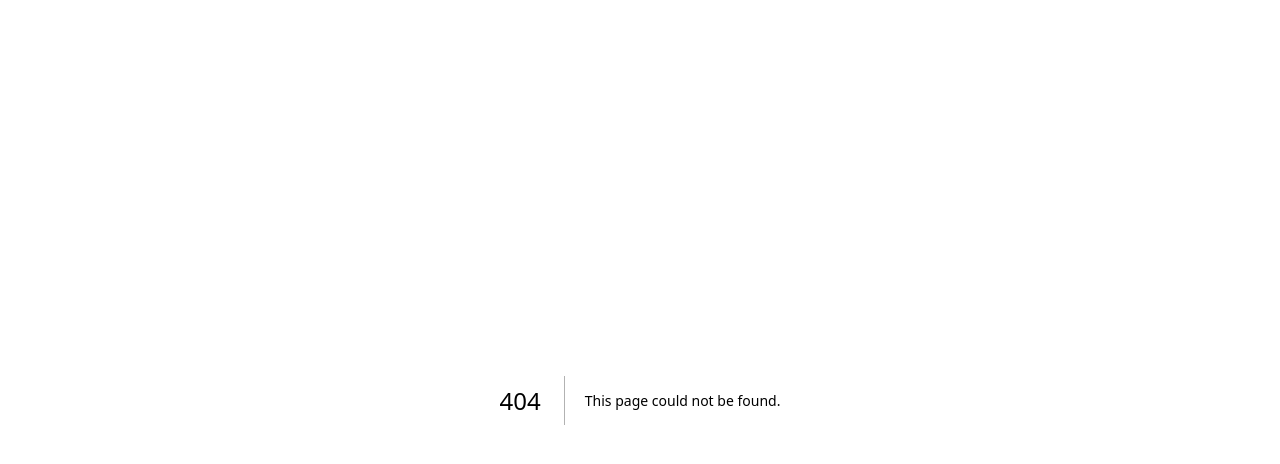
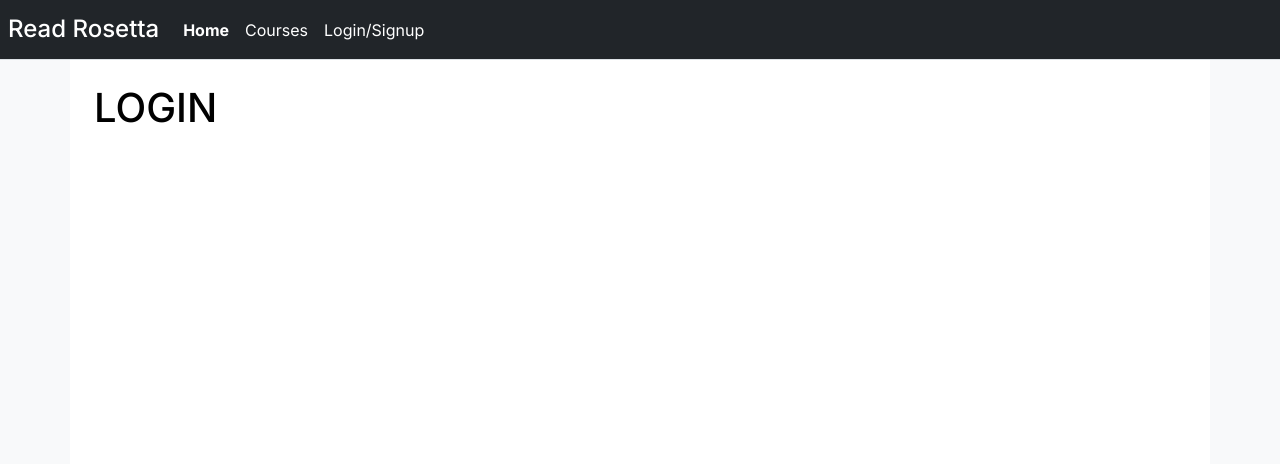
Before and after one commit to ibrahimAboelsuod/read-rosetta, a Next.js app: page /login in a window 1280 px wide. Before the commit this address had no page. Shown: the top 464 px of the page. Built offline with nearby package versions, Linux system fonts and the light colour scheme.

Commit message:
Added empty login page, some firebase code, layout code

```diff
--- a/package.json
+++ b/package.json
@@ -17,6 +17,7 @@
     "classnames": "^2.3.2",
     "eslint": "8.40.0",
     "eslint-config-next": "13.4.2",
+    "firebase": "^9.22.0",
     "next": "13.4.2",
     "react": "18.2.0",
     "react-dom": "18.2.0",
--- a/src/app/globals.css
+++ b/src/app/globals.css
@@ -105,3 +105,21 @@ a {
     color-scheme: dark;
   }
 }
+
+.main {
+  height: 100vh;
+  overflow-y: auto;
+  display: grid;
+  grid-template-areas: 'header' 'hero-section' 'content-container';
+  grid-template-rows: 60px 75vh auto;
+}
+
+.header {
+  grid-area: header;
+  position: sticky;
+  top: 0;
+}
+
+.nav-link.active {
+  font-weight: bold;
+}
--- a/src/app/layout.tsx
+++ b/src/app/layout.tsx
@@ -1,6 +1,11 @@
+import { Inter } from 'next/font/google';
+
+import cn from 'classnames';
+import 'bootstrap/dist/css/bootstrap.css';
+
+import Header from '@/components/header/header';
+
 import './globals.css';
-import 'bootstrap/dist/css/bootstrap.css';
-import { Inter } from 'next/font/google';
 
 const inter = Inter({ subsets: ['latin'] });
 
@@ -16,7 +21,12 @@ export default function RootLayout({
 }) {
   return (
     <html lang='en'>
-      <body className={inter.className}>{children}</body>
+      <body className={inter.className}>
+        <main className={cn('bg-light', 'main')}>
+          <Header className='header' />
+          {children}
+        </main>
+      </body>
     </html>
   );
 }
--- /dev/null
+++ b/src/app/login/layout.tsx
@@ -0,0 +1,13 @@
+import cn from 'classnames';
+
+export default function LoginLayout({
+  children,
+}: {
+  children: React.ReactNode;
+}) {
+  return (
+    <section className={cn('container bg-white p-4', 'content-container')}>
+      {children}
+    </section>
+  );
+}
--- /dev/null
+++ b/src/app/login/page.tsx
@@ -0,0 +1,3 @@
+export default function Login() {
+  return <h1>LOGIN</h1>;
+}
--- a/src/components/header/header.tsx
+++ b/src/components/header/header.tsx
@@ -8,9 +8,14 @@ interface HeaderProps {
 
 export default function Header({ className }: HeaderProps) {
   return (
-    <nav className={cn('navbar navbar-expand-lg bg-light p-0 d-flex align-items-center', className)}>
-      <a className='navbar-brand ps-2' href='#'>
-        Read Rosetta
+    <nav
+      className={cn(
+        'navbar navbar-expand-lg bg-dark border-bottom p-0 d-flex align-items-center',
+        className
+      )}
+    >
+      <a className='navbar-brand text-white ps-2' href='#'>
+        <h4 className='mb-0'>Read Rosetta</h4>
       </a>
       <button
         className='navbar-toggler'
@@ -26,18 +31,18 @@ export default function Header({ className }: HeaderProps) {
       <div className='collapse navbar-collapse' id='navbarNav'>
         <ul className='navbar-nav'>
           <li className='nav-item'>
-            <a className='nav-link active' href='#'>
+            <a className='nav-link active text-white' href='#'>
               Home
             </a>
           </li>
           <li className='nav-item'>
-            <a className='nav-link' href='#'>
+            <a className='nav-link text-white' href='#'>
               Courses
             </a>
           </li>
           <li className='nav-item'>
-            <a className='nav-link' href='#'>
-              Sing up
+            <a className='nav-link text-white' href='/login'>
+              Login/Signup
             </a>
           </li>
         </ul>
```
Also changed, not shown: src/app/page.module.css (+0 -12 lines), src/app/page.tsx (+5 -8 lines), src/firebase/firebase-auth.hook.ts (added, +40 -0 lines), src/firebase/init-firebase.ts (added, +14 -0 lines), 2 other files (tests, documents, lock files or other folders).
